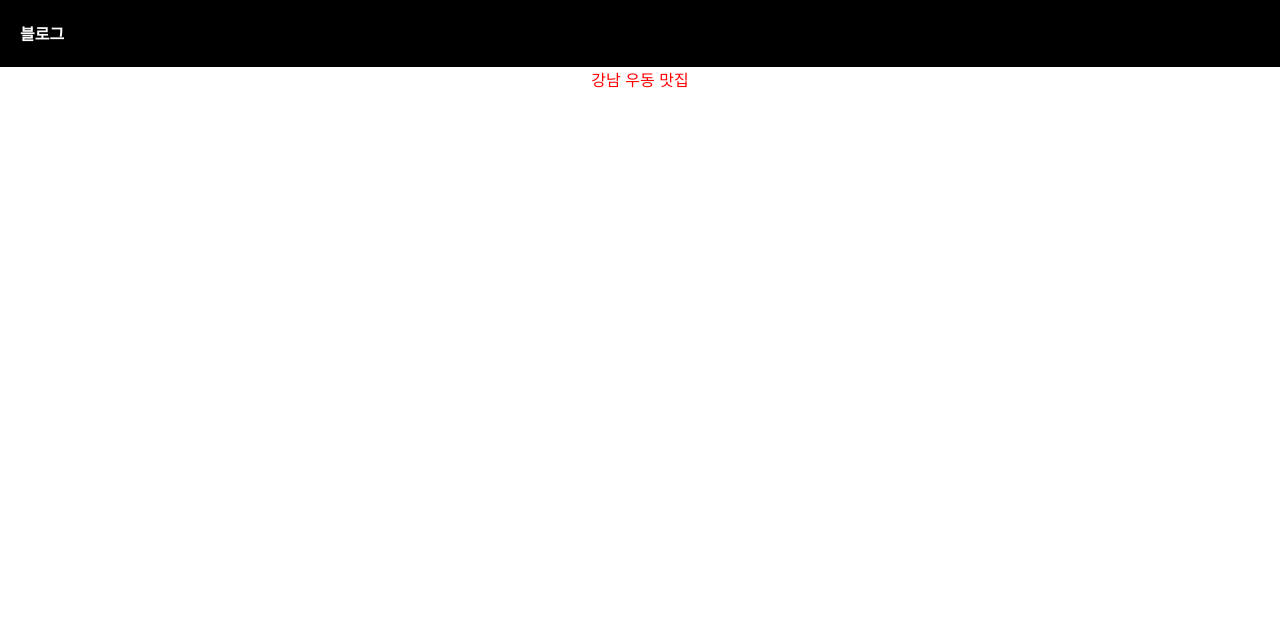
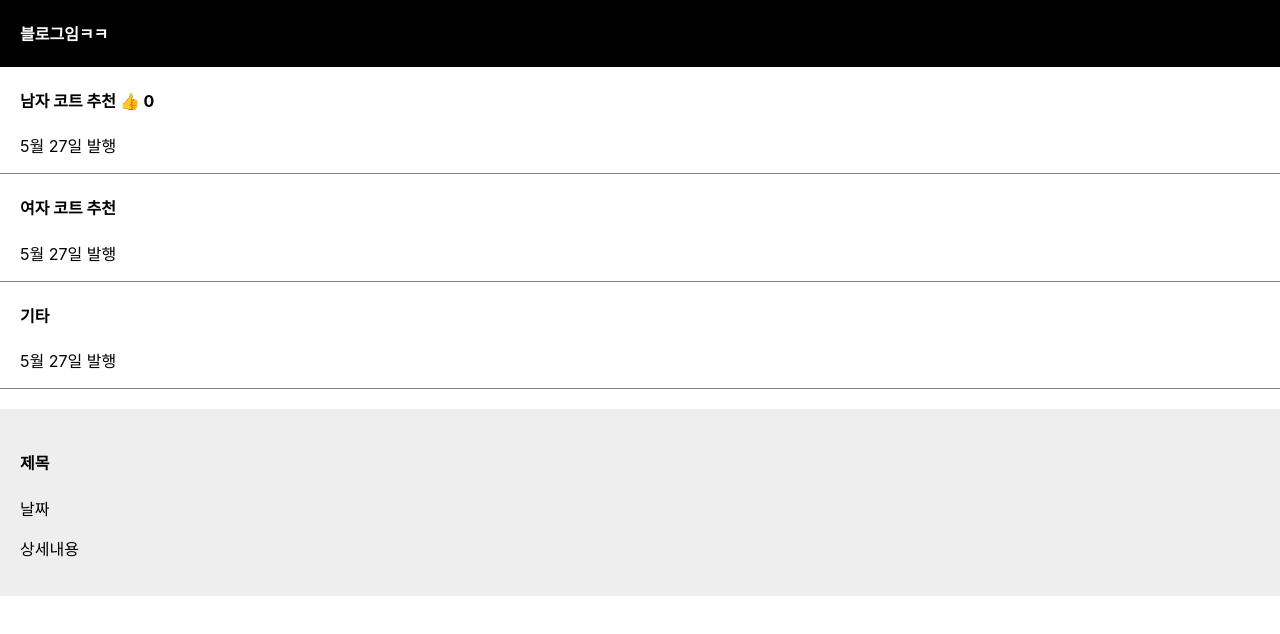
Before and after one commit to llshl/react-practice, a React (Create React App) app: page / in a window 1280 px wide. Shown: the top 634 px of the page. Built offline with nearby package versions, Linux system fonts and the light colour scheme.

Commit message:
component

```diff
--- a/src/App.css
+++ b/src/App.css
@@ -44,3 +44,20 @@
   padding-left: 20px;
   color: white;
 }
+
+div {
+  box-sizing: border-box;
+}
+
+.list{
+  padding-left: 20px;
+  text-align: left;
+  border-bottom: 1px solid grey;
+}
+
+.modal{
+  margin-top: 20px;
+  padding: 20px;
+  background: #eee;
+  text-align: left;
+}
--- a/src/App.js
+++ b/src/App.js
@@ -1,14 +1,57 @@
 import logo from './logo.svg';
 import './App.css';
+import { useState } from 'react';
 
 function App() {
-
-  let post = "강남 우동 맛집"
+  let post = '강남 우동 맛집2';
+  let [글제목, b] = useState(['남자 코트 추천', '여자 코트 추천', '기타']);
+  let [따봉, 따봉변경] = useState(0);
 
   return (
     <div className="App">
-      <div className="black-nav"><h4>블로그</h4></div>
-      <div style={{color: 'red', fontSize: '16px'}}>{post}</div>
+      <div className="black-nav">
+        <h4>블로그임ㅋㅋ</h4>
+      </div>
+      <div className="list">
+        <h4>
+          {글제목[0]}{' '}
+          <span
+            onClick={() => {
+              따봉변경(따봉 + 1);
+            }}
+          >
+            👍
+          </span>{' '}
+          {따봉}
+        </h4>
+        <p>5월 27일 발행</p>
+      </div>
+      <div className="list">
+        <h4>{글제목[1]}</h4>
+        <p>5월 27일 발행</p>
+      </div>
+      <Post/>
+
+      <Modal />
+    </div>
+  );
+}
+
+const Modal = () => {
+  return (
+    <div className="modal">
+      <h4>제목</h4>
+      <p>날짜</p>
+      <p>상세내용</p>
+    </div>
+  );
+}
+
+const Post = () => {
+  return (
+    <div className="list">
+      <h4>기타</h4>
+      <p>5월 27일 발행</p>
     </div>
   );
 }
```
